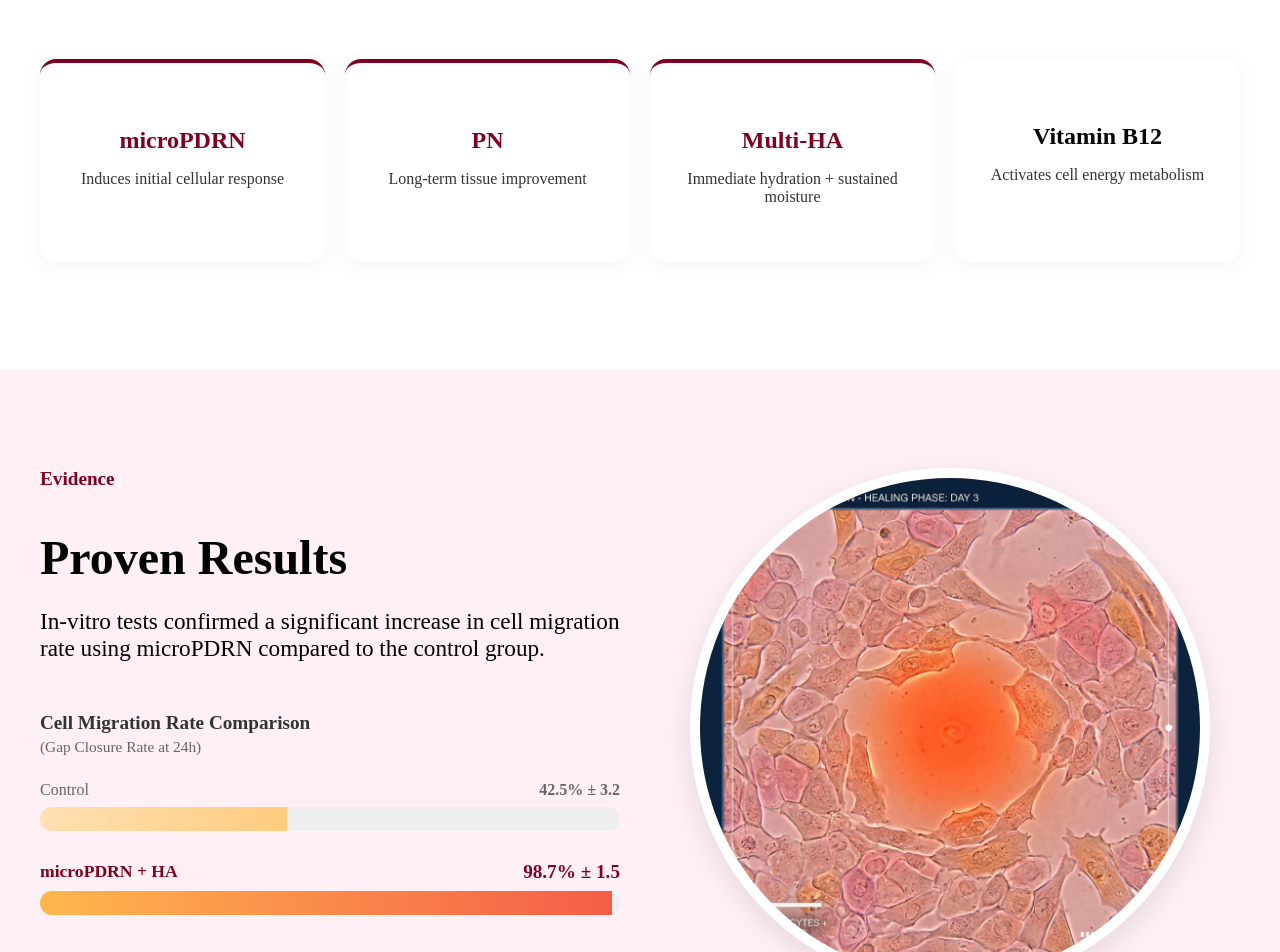
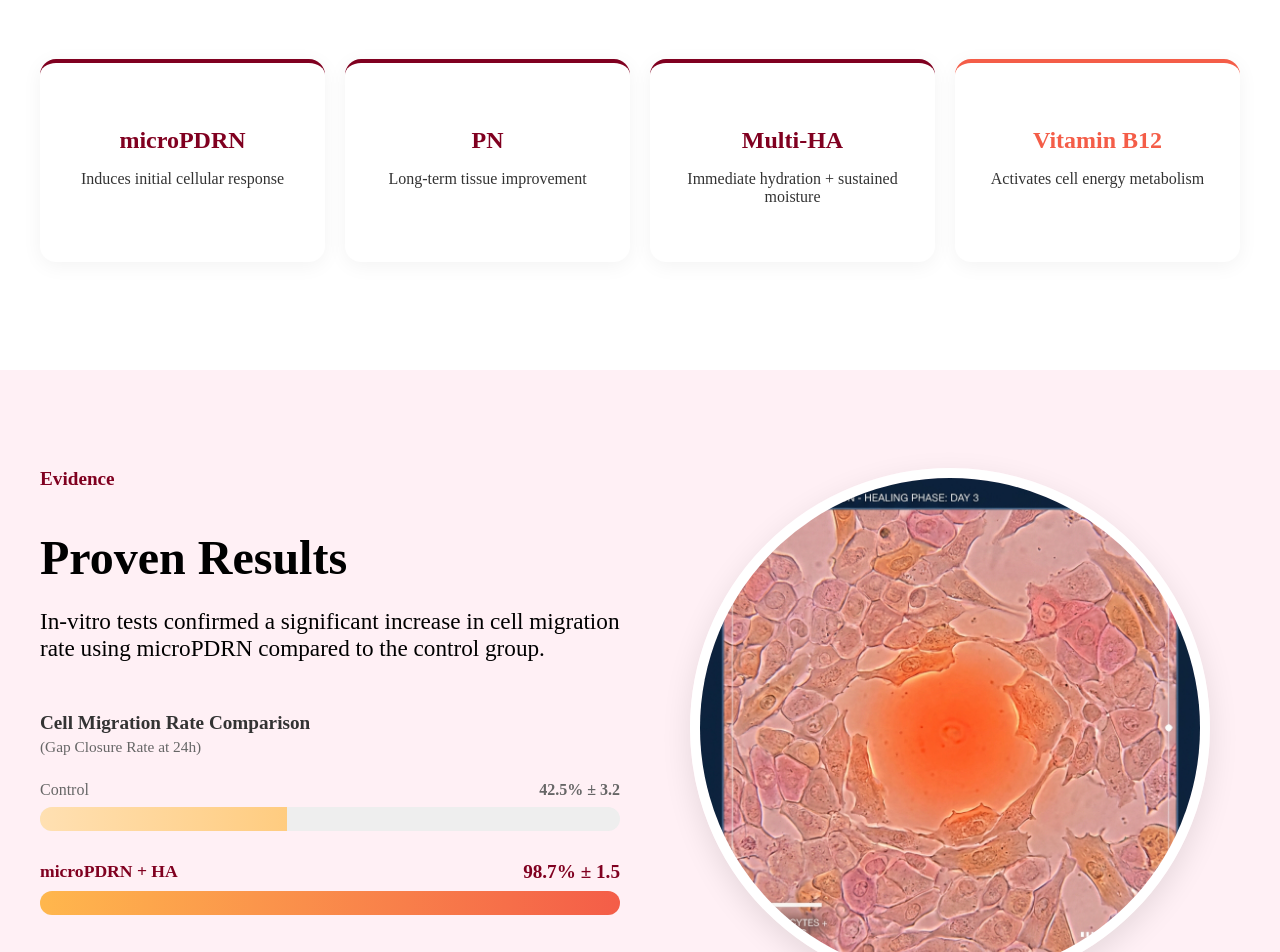
Before and after one commit to itsarainyday88-cpu/dualyn, a Next.js app: page / in a window 1280 px wide. Shown: the part 5300-6252 px from the top of the page. Built offline with nearby package versions, Linux system fonts and the light colour scheme.

Commit message:
final budi

```diff
--- a/src/components/sections/DualSystem.jsx
+++ b/src/components/sections/DualSystem.jsx
@@ -102,10 +102,10 @@ const DualSystem = ({ lang: propLang }) => {
                             padding: '40px 20px',
                             borderRadius: '16px',
                             boxShadow: '0 4px 20px rgba(0,0,0,0.05)',
-                            borderTop: `4px solid ${item.highlight ? 'var(--color-orange)' : 'var(--color-burgundy)'}`, /* Conditional Border Color */
+                            borderTop: `4px solid ${item.highlight ? '#f45d48' : 'var(--color-burgundy)'}`, /* Conditional Border Color */
                             textAlign: 'center'
                         }}>
-                            <h3 style={{ fontSize: '1.5rem', marginBottom: '16px', color: item.highlight ? 'var(--color-orange)' : 'var(--color-burgundy)' /* Conditional Text Color */ }}>
+                            <h3 style={{ fontSize: '1.5rem', marginBottom: '16px', color: item.highlight ? '#f45d48' : 'var(--color-burgundy)' /* Conditional Text Color */ }}>
                                 {item.title}
                             </h3>
                             <p style={{ color: 'var(--color-text)', opacity: 0.8 }}>{item.desc}</p>
--- a/src/components/sections/Evidence.jsx
+++ b/src/components/sections/Evidence.jsx
@@ -90,7 +90,7 @@ const Evidence = ({ lang: propLang }) => {
                                         <span style={{ fontSize: '1.2rem', fontWeight: '700' }}>98.7% ± 1.5</span>
                                     </div>
                                     <div style={{ width: '100%', background: '#eee', height: '24px', borderRadius: '12px', position: 'relative', overflow: 'visible' }}>
-                                        <div style={{ width: '98.7%', height: '100%', background: 'linear-gradient(90deg, #ffb74d, #f45d48)', borderRadius: '12px 0 0 12px', position: 'relative' }}>
+                                        <div style={{ width: '100%', height: '100%', background: 'linear-gradient(90deg, #ffb74d, #f45d48)', borderRadius: '12px', position: 'relative' }}>
                                             {/* Error Bar Removed */}
                                         </div>
                                     </div>
```
